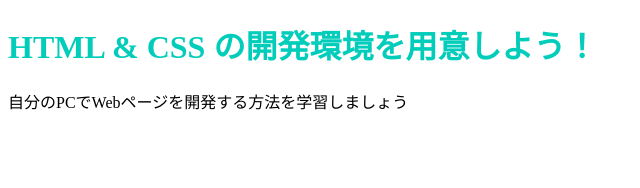
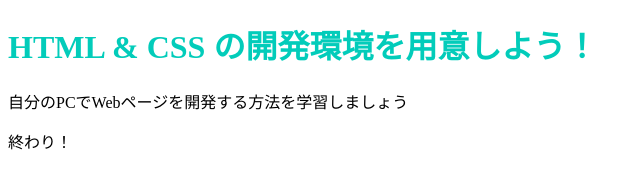
Before and after one commit to blackestpenguin/blackestpenguin.github.io, a plain HTML site: page index.html in a window 1280 px wide. Shown: the full height of the page, 0-640 px from the left. Drawn offline with Linux system fonts and the light colour scheme.

Commit message:
Update index.html

```diff
--- a/index.html
+++ b/index.html
@@ -8,5 +8,6 @@
   <body>
     <h1 class="title">HTML & CSS の開発環境を用意しよう！</h1>
     <p>自分のPCでWebページを開発する方法を学習しましょう</p>
+    <p>終わり！</p>
   </body>
 </html>
```
